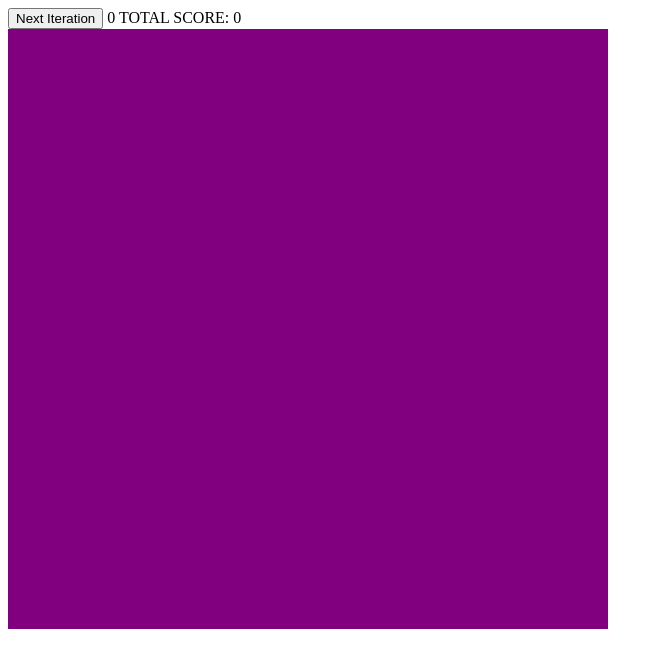
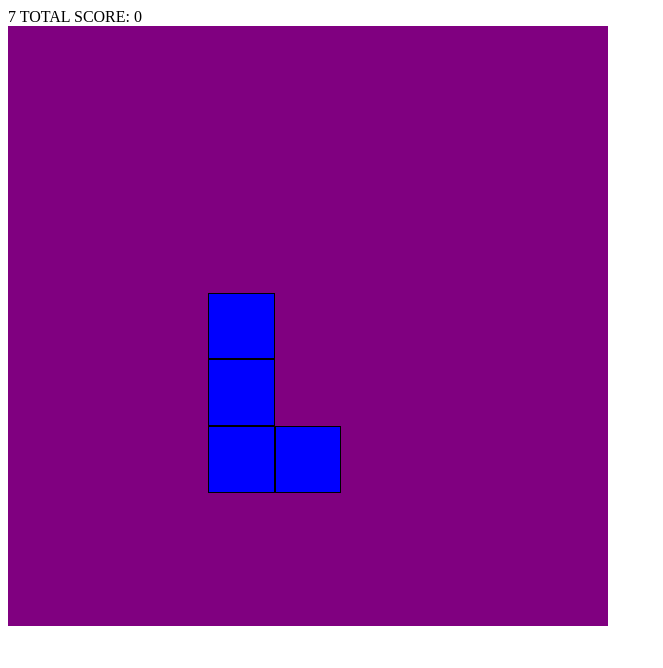
Before and after one commit to Rolanddoda/tetris-game-with-vue, a Vue app: page / in a window 1280 px wide. Shown: the top 668 px of the page, without its empty margins (0-663 px from the left). Built offline with nearby package versions, Linux system fonts and the light colour scheme.

Commit message:
Adding flow and remove the control button

```diff
--- a/src/components/Tetris/Tetris.js
+++ b/src/components/Tetris/Tetris.js
@@ -28,7 +28,7 @@ export default {
 	},
 
 	mounted() {
-		// this.game_interval = setInterval(this.game_flow, 1000);
+		this.game_interval = setInterval(this.game_flow, 1000);
 		document.addEventListener('keydown', (event) => {
 			if (event.code === 'ArrowLeft') {
 				this.change_tetris_position(-1)
--- a/src/components/Tetris/Tetris.vue
+++ b/src/components/Tetris/Tetris.vue
@@ -1,6 +1,6 @@
 <template>
     <div class="wrapper">
-        <button @click="game_flow">Next Iteration</button>
+        <!--<button @click="game_flow">Next Iteration</button>-->
         {{new_tetris_position}}
         TOTAL SCORE: {{total_score}}
         <div class="tetris">
```
